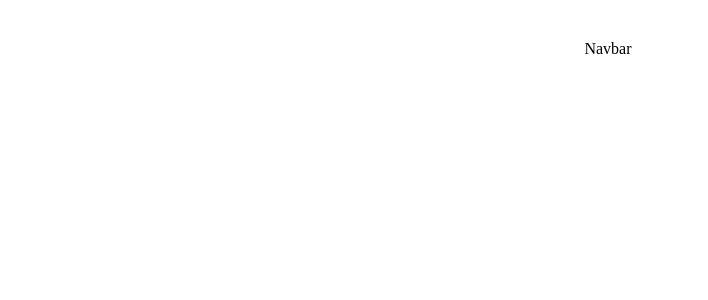
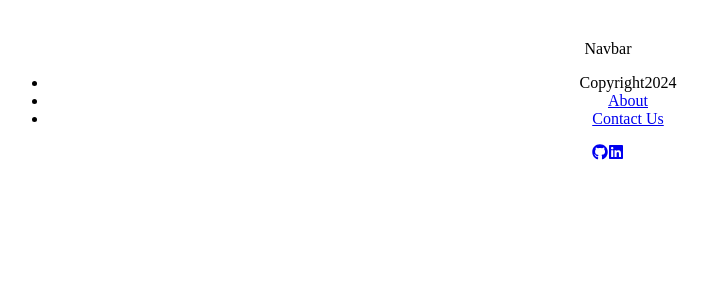
Before and after one commit to Obamg3017/EnrollMate-Front-End, a React (Vite) app: page /footer in a window 1280 px wide. Before the commit this address had no page. Shown: the top 300 px of the page, without its empty margins (32-740 px from the left). Built offline with nearby package versions, Linux system fonts and the light colour scheme.

Commit message:
complete footer. no css

```diff
--- a/package.json
+++ b/package.json
@@ -13,6 +13,7 @@
     "react": "^18.3.1",
     "react-dom": "^18.3.1",
     "react-hot-toast": "^2.4.1",
+    "react-icons": "^5.3.0",
     "react-router-dom": "^6.26.2"
   },
   "devDependencies": {
--- a/src/App.jsx
+++ b/src/App.jsx
@@ -11,6 +11,7 @@ import { CourseCatalog } from "./components/CourseCatalog/CourseCatalog.jsx";
 import { CourseEnrollment } from "./screens/CourseEnrollment/CourseEnrollment.jsx";
 import { About } from "./screens/About/About.jsx";
 import { ContactUs } from "./screens/ContactUs/ContactUs.jsx";
+import { Footer } from "./components/Footer/Footer.jsx";
 
 
 const App = () => {
@@ -37,6 +38,7 @@ const App = () => {
         <Route path="/student/enrollments" element={<CourseEnrollment />} />
         <Route path="/about" element={<About />} />
         <Route path="/contact" element={<ContactUs />} />
+        <Route path="/footer" element={<Footer />} />
       </Routes>
       <Toaster />
     </div>
--- a/src/components/Footer/Footer.jsx
+++ b/src/components/Footer/Footer.jsx
@@ -0,0 +1,41 @@
+import React from "react";
+import { Link } from "react-router-dom";
+import { FaGithub } from "react-icons/fa";
+import { FaLinkedin } from "react-icons/fa";
+
+
+export const Footer = () => {
+  return (
+    <footer>
+      <ul>
+        <li>Copyright2024</li>
+        <li>
+          <Link to="/about">About</Link>
+        </li>
+        <li>
+          <Link to="/contact">Contact Us</Link>
+        </li>
+      </ul>
+      <div>
+        <a
+          href="https://github.com/Obamg3017"
+          target="_blank"
+          rel="noopener noreferrer"
+        >
+          <FaGithub />
+        </a>
+        <a
+          href="http://www.linkedin.com/in/olorunfemi-bamgbose"
+          target="_blank"
+          rel="noopener noreferrer"
+        >
+          <FaLinkedin />
+        </a>
+      </div>
+      <div>
+        <a href=""></a>
+        <a href=""></a>
+      </div>
+    </footer>
+  );
+};
```
Also changed, not shown: 1 other file (tests, documents, lock files or other folders).
